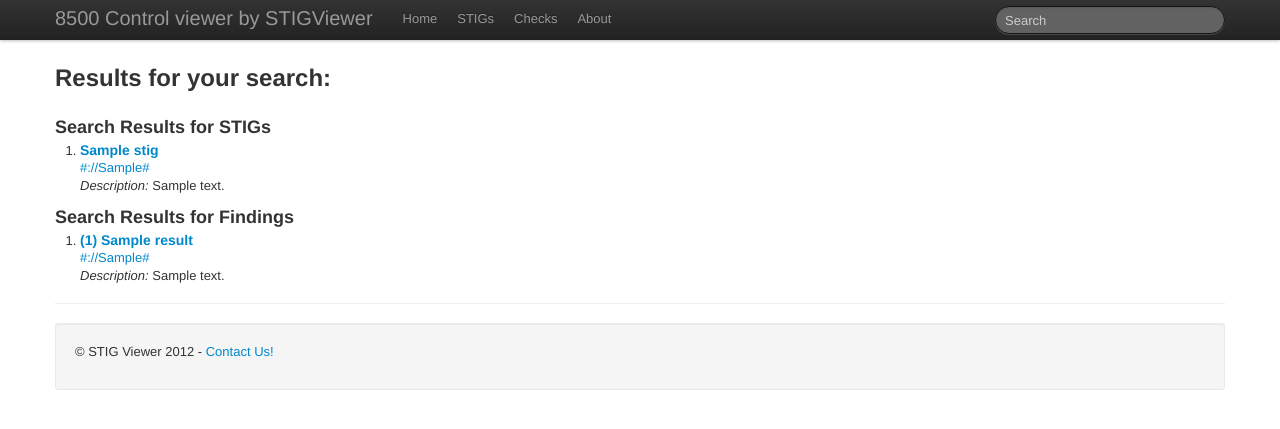
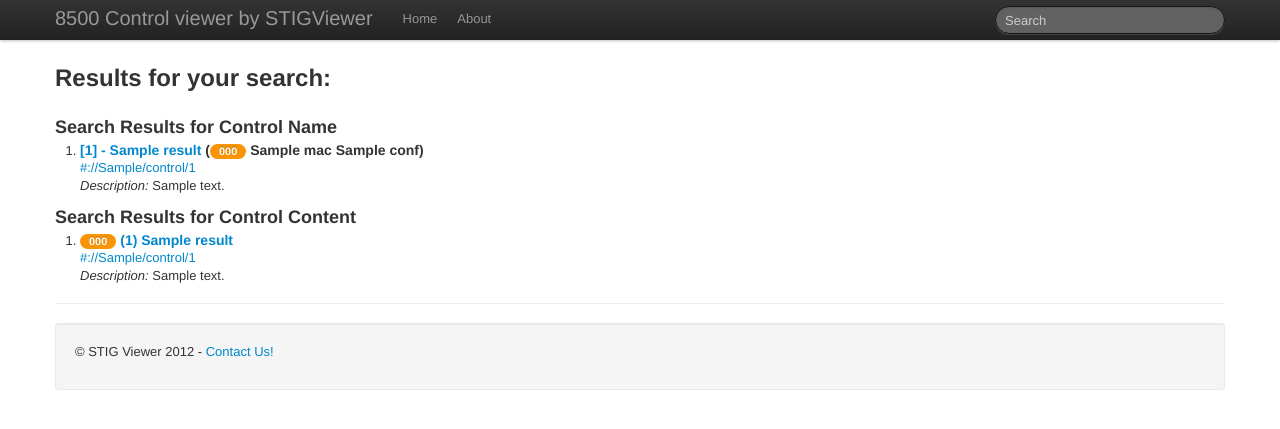
Before and after one commit to adamcrosby/8500controls, a Flask app: template templates/searchresults.html in a window 1280 px wide. Shown: the top 429 px of the page. Run offline with Flask 2, Linux system fonts and the light colour scheme; the template is opened without the code that fills it: most values are stand-ins (such as "Sample title", 1, 10 or a date in 2020); some libraries are stand-ins or nearby versions.

Commit message:
Search capability added

```diff
--- a/application.py
+++ b/application.py
@@ -4,6 +4,7 @@ from datetime import date
 from flask import *
 from database import db_session
 from model import Control
+from search import *
 
 
 application = Flask(__name__)
@@ -47,6 +48,19 @@ def getControlDetail(number):
 	else:
 		return "No such control"
 
+@app.route("/search")
+def search():
+        query = request.args.get('q')
+
+        if query == "" or query == None:
+                return render_template('nosearchresults.html', query=False)
+
+        searchResults = getSearchResults(query)
+        if searchResults == False:
+                return render_template('nosearchresults.html', query=query)
+        else:
+                return render_template('searchresults.html', results = searchResults, environ=request.environ, query=query)
+
 if __name__ == '__main__':
 	app.debug = True
 	app.run(host='0.0.0.0')
--- a/templates/base.html
+++ b/templates/base.html
@@ -63,7 +63,7 @@
               <li><a href="{{ url_for('about') }}">About</a></li>
               {% endblock headerbar %}
             </ul>
-          <form class="navbar-search pull-right" action="" method="GET">
+          <form class="navbar-search pull-right" action="{{ url_for('search')}}" method="GET">
             <input type="text" class="search-query" name="q" placeholder="Search">
           </form>
           </div><!--/.nav-collapse -->
--- a/templates/searchresults.html
+++ b/templates/searchresults.html
@@ -1,27 +1,38 @@
 {% extends 'base.html' %}
 {% block pagetitle %}Search Results{% endblock pagetitle %}
 {% block headerbar %}
-              <li><a href="/">Home</a></li>
-              <li><a href="{{ url_for('stigs') }}">STIGs</a></li>
-              <li><a href="{{ url_for('checks') }}">Checks</a></li>
+              <li><a href="{{ url_for('default') }}">Home</a></li>
               <li><a href="{{ url_for('about') }}">About</a></li>
 {% endblock headerbar %}
 {% block body %}
 <h2>Results for your search:</h2><br>
-<h3> Search Results for STIGs </h3>
-{% if not results['stigs'] %}
+<h3> Search Results for Control Name </h3>
+{% if not results['controls'] %}
 NONE
 {% else %}
 <ol>
-{% for result in results['stigs']|sort(attribute='title') %}
+{% for result in results['controls']|sort(attribute='number') %}
+	{% if result.impactCode == 'Low' %}
+            {% set class="badge badge-info" %}
+          {% elif result.impactCode == 'High' %}
+            {% set class="badge badge-important" %}
+          {% else %}
+            {% set class="badge badge-warning" %}
+          {% endif %}
+
 
 		<li>
-			<h4><a href="{{ url_for('getStigOverview', stigid=result.pkid)}}">{{result.title }}</a></h4>
+			<h4>
+				<a href="{{ url_for('getControlDetail', number=result.number)}}">
+					[{{-result.number}}] - {{result.title }}</a>
+					(<span class="{{ class }}">{{ result.impactCode }}</span> {{result.MAC|replace("|", ', ')}} {{result.CONF|replace("|", ', ')}})
+
+			</h4>
 				<p>
-					<a href="{{ url_for('getStigOverview', stigid=result.pkid)}}">
+					<a href="{{ url_for('getControlDetail', number=result.number)}}">
 						{{environ['wsgi.url_scheme']}}://
 						{{-environ['HTTP_HOST']}}
-						{{-url_for('getStigOverview', stigid=result.pkid)}}
+						{{-url_for('getControlDetail', number=result.number)}}
 					</a>
 					<br>
 					<em>Description:</em>  {{result.description|truncate(250)|replace(query, "<b>"|safe + query + "</b>"|safe)}}
@@ -30,20 +41,27 @@ NONE
 {% endfor %}
 </ol>
 {% endif %}
-<h3> Search Results for Findings </h3>
-{% if not results['findings'] %}
+<h3> Search Results for Control Content</h3>
+{% if not results['content'] %}
 NONE
 {% else %}
 <ol>
-{% for result in results['findings']|sort(attribute='title') %}
+{% for result in results['content']|sort(attribute='number') %}
+{% if result.impactCode == 'Low' %}
+            {% set class="badge badge-info" %}
+          {% elif result.impactCode == 'High' %}
+            {% set class="badge badge-important" %}
+          {% else %}
+            {% set class="badge badge-warning" %}
+          {% endif %}
 
 		<li>
-			<h4><a href="{{ url_for('getCheck', checkid=result.findingid)}}"> ( {{-result.findingid}}) {{result.title}}</a></h4>
+			<h4><a href="{{ url_for('getControlDetail', number=result.number)}}"> <span class="{{ class }}">{{ result.impactCode }}</span>  ( {{-result.number}}) {{result.title}}</a></h4>
 				<p>
-					<a href="{{ url_for('getCheck', checkid=result.findingid)}}">
+					<a href="{{ url_for('getControlDetail', number=result.number)}}">
 						{{environ['wsgi.url_scheme']}}://
 						{{-environ['HTTP_HOST']}}
-						{{-url_for('getCheck', checkid=result.findingid)}}
+						{{-url_for('getControlDetail', number=result.number)}}
 					</a>
 					<br>
 					<em>Description:</em>  {{result.description|truncate(250)|replace(query, "<b>"|safe + query + "</b>"|safe)}}
```
